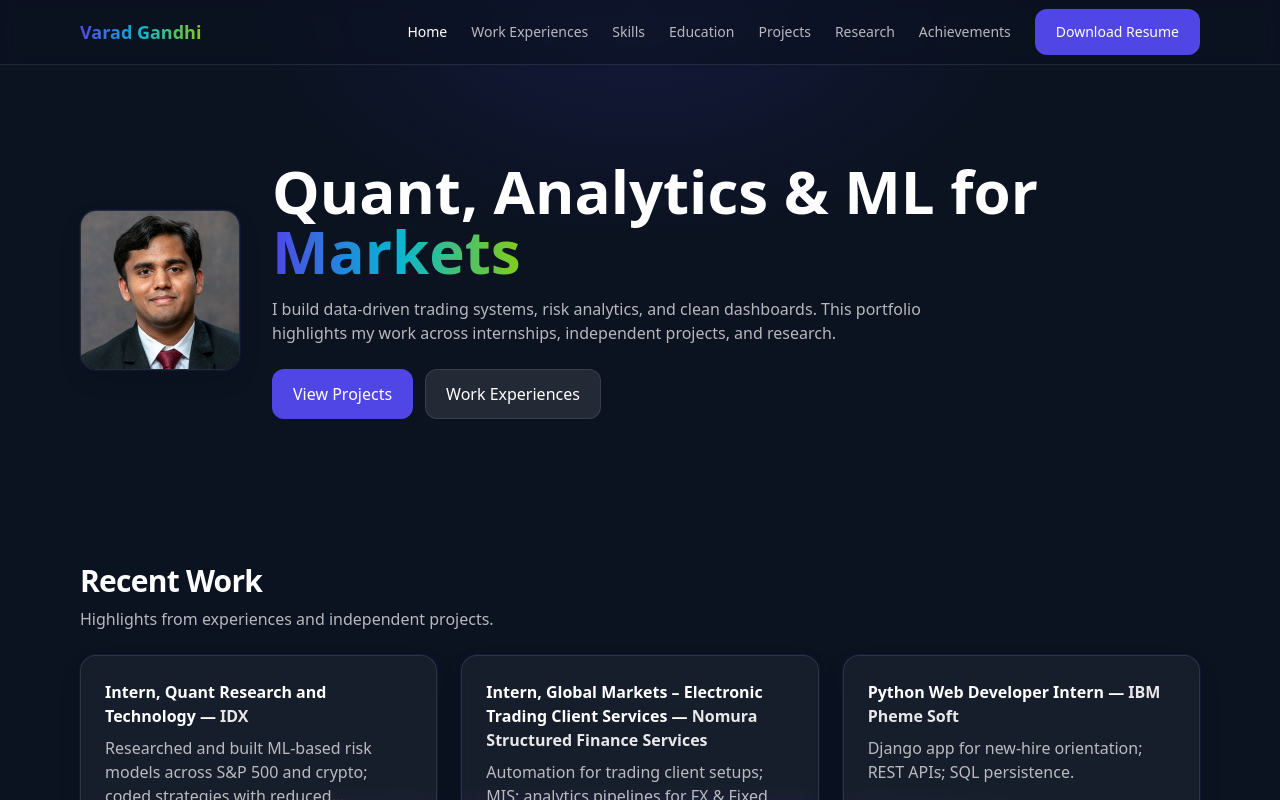
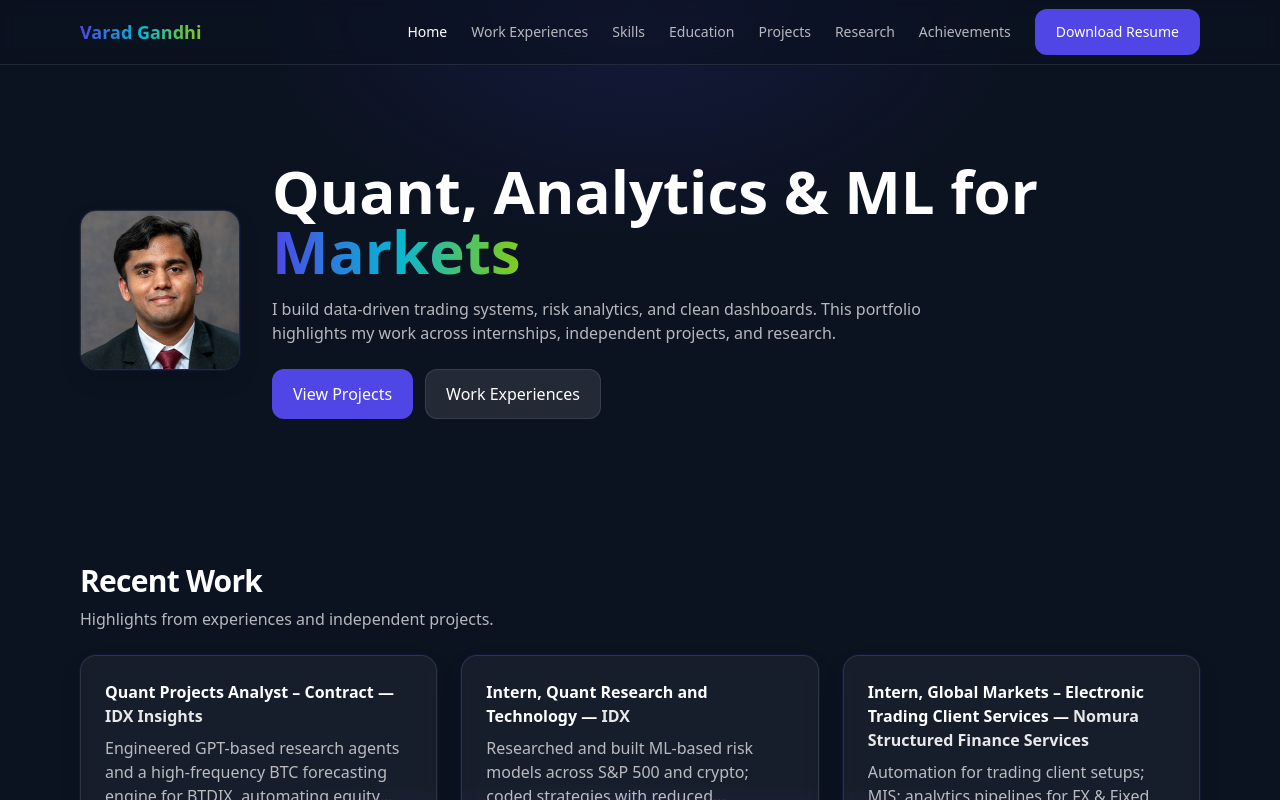
Before and after one commit to Gandhi-Varad-24/portfolio, a Next.js app: page / in a window 1280 px wide. Shown: the top 800 px of the page. Built offline with nearby package versions, Linux system fonts and the light colour scheme.

Commit message:
Add files via upload

```diff
--- a/data/experiences.ts
+++ b/data/experiences.ts
@@ -11,6 +11,33 @@ export type Experience = {
 };
 
 export const experiences: Experience[] = [
+  {
+    slug: "idx-2025-contract",
+    company: "IDX Insights",
+    role: "Quant Projects Analyst – Contract",
+    location: "San Ramon, CA",
+    start: "Sep 2025",
+    end: "Present",
+    summary:
+      "Engineered GPT-based research agents and a high-frequency BTC forecasting engine for BTDIX, automating equity research workflows and improving short-horizon signal quality.",
+    projects: [
+      {
+        title: "GPT-based AI Agents for Market Risk & Equity Research",
+        description:
+          "Designed and implemented GPT-based agents for market risk forecasting and company-level financial analysis. The agents retrieve filings, transcripts, and market data to generate structured equity research reports covering business performance, debt profile, valuation view, and risk commentary.",
+        impact:
+          "Reduced manual analyst effort by 3+ hours per company by automating first-draft research and standardizing report structure."
+      },
+      {
+        title: "High-Frequency BTC Forecast Engine for Bitcoin ETF Strategic Fund (BTDIX)",
+        description:
+          "Built a high-frequency BTC forecasting pipeline using 1-minute CoinAPI data. Engineered 40+ microstructure and volatility features, tested multiple ensemble models (including gradient boosting and Random Forest), and used walk-forward validation to evaluate 15-minute directional prediction performance.",
+        impact:
+          "Selected a Random Forest model that improved 15-minute directional AUC by ~12% out-of-sample, enhancing signal quality for BTDIX trading decisions."
+      }
+    ]
+  },
+
   {
     slug: "idx-2025",
     company: "IDX",
@@ -37,6 +64,7 @@ export const experiences: Experience[] = [
       }
     ]
   },
+
   {
     slug: "nomura-2023",
     company: "Nomura Structured Finance Services",
@@ -69,6 +97,7 @@ export const experiences: Experience[] = [
       }
     ]
   },
+
   {
     slug: "ibm-pheme-2022",
     company: "IBM Pheme Soft",
```
